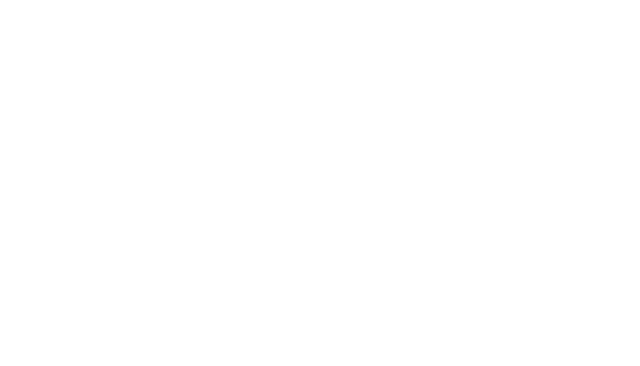
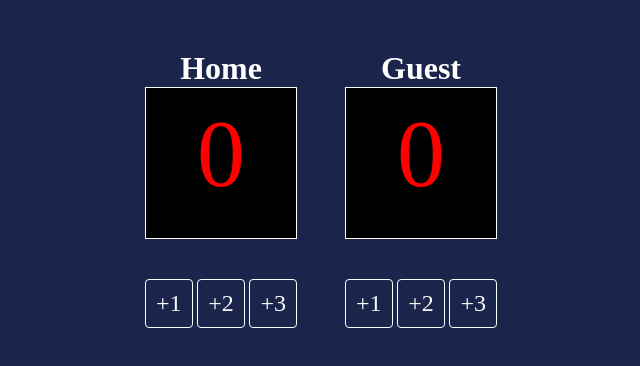
Before and after one commit to alextedtech/Counter2, a plain HTML site: page index.html in a window 1280 px wide. Shown: the whole page, without its empty margins (319-959 px from the left). Drawn offline with Linux system fonts and the light colour scheme.

Commit message:
Worked on the design

```diff
--- a/index.html
+++ b/index.html
@@ -7,8 +7,32 @@
     <title>Counter2</title>
 </head>
 <body>
-<div>
+<div class="homevguest">
+    <div class="home">
+        <h2 class="title">Home</h2>
+        <div class="redbox">
+            <p class="pointsBox" id="home_score">0</p>
+        </div>
+        <div class="pointsButtons">
+            <p class="button"onclick = "homeOnePoint()">+1</p>
+            <p class="button"onclick = "homeTwoPoints()">+2</p>
+            <p class="button"onclick = "homeThreePoints()">+3</p>
+        </div>
 
+    </div>
+    <div>
+        <h2 class="title">Guest</h2>
+        <div class="redbox">
+            <p class="pointsBox"id="guest_score">0</p>
+        </div>
+
+
+        <div  class="pointsButtons">
+        <p class="button"onclick = "guestOnePoint()">+1</p>
+        <p class="button"onclick = "guestTwoPoints()">+2</p>
+        <p class="button"onclick = "guestThreePoints()">+3</p>
+        </div>
+    </div>
 </div>
 
     <script src="/index.js"></script>
--- a/style.css
+++ b/style.css
@@ -0,0 +1,49 @@
+body, *{
+    margin: 0;
+    padding: 0;
+    text-align: center;
+    box-sizing: border-box;
+    background: #1B244A;
+    color:white;
+
+}
+
+.homevguest{
+    display:flex;
+    justify-content: space-around;
+    margin: 50px auto;
+    width: 400px;
+
+}
+
+
+.title{
+    color:white;
+    font-size: 2rem;
+}
+
+
+.redbox{
+    display: flex;
+    border: 1px solid white;
+    margin-bottom: 40px;
+}
+.pointsBox{
+    color: red;
+    background-color: black;
+    font-size: 6rem;
+    width: 150px;
+    height: 150px;
+    padding: 10px 20px;
+}
+
+.pointsButtons{
+   display: flex;
+   justify-content: space-between;
+}
+.button{
+    border: solid 1px white;
+    padding:10px;
+    border-radius: 4px;
+    font-size: 1.5rem;
+}
```
